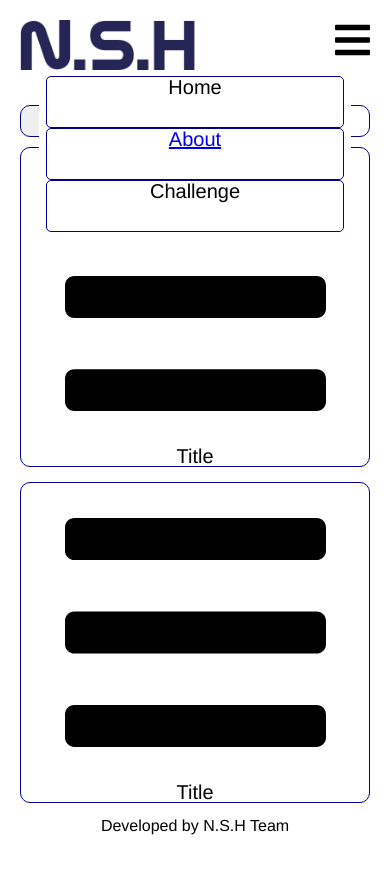
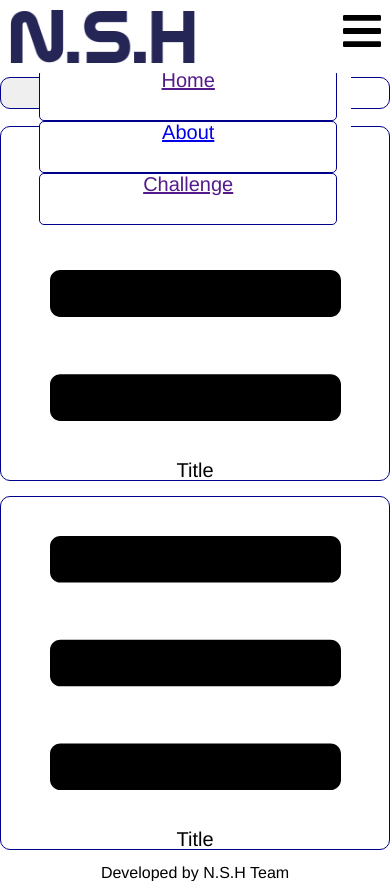
Before and after one commit to Group-Hacka/NASASPACEAPPS-n.s.h., a website: page src/index.html in a window 390 px wide. Both pictures are taken after a click on the element 352 px from the left and 45 px from the top of the page. Before the commit the page ends 854 px from the top, so only its background shows below. Drawn offline with Linux system fonts and the light colour scheme.

Commit message:
arrumando menu fixo

```diff
--- a/src/index.html
+++ b/src/index.html
@@ -10,11 +10,11 @@
 <body>
     <header class="header">
         <div id="show-menu" class="menu-hidden style-pages">
-            <div class="pages">Home</div>
-            <div class="pages"><a href="about.html">About</a></div>
-            <div class="pages">Challenge</div>
+            <a href=""><div class="pages">Home</div></a>
+            <a href="about.html"><div class="pages">About</div></a>
+            <a href=""><div class="pages">Challenge</div></a>
         </div>
-        <div class="menu-style">
+        <div class="menu-style menu-fixed">
             <img class="logo" src="60e04b406b927e17d854f5271d05db48.png" alt="logo-nsh">
             <div id="menu-bar" class="menu-bar" ><img src="bars-solid.svg" alt="menu"></div>
         </div>
--- a/src/styles/styles.css
+++ b/src/styles/styles.css
@@ -1,9 +1,7 @@
 @media only screen and (max-width: 800px) {
-    html {
-        padding: 20px;
-    }
     main {
         font-family: Helvetica;
+        margin-top: 84px;
     }
     .header {
         display: flex;
@@ -58,31 +56,32 @@
     .footer {
         text-align: center;
     }
-
     .menu-hidden {
         display: none;
     }
-
     .menu-exhibit {
         display: flex;
+        margin-top: 69px;
     }
-
+    .menu-fixed {
+        position: fixed;
+        background-color: white;
+        z-index: 2;
+        width: 95%;
+        padding: 10px;
+    }
     .style-pages {
         flex-direction: column;
-        width: 100%;
         z-index: 2;
         background-color: white;
-        margin-top: 55px;
         align-self: center;
         position: fixed;
         width: 80%;
-        margin-top: 56px;
     }
-
     .margin-top-menu {
-        margin-top: 25px;
+        position: relative;
+        top: 77px;
     }
-
     .pages {
         height: 50px;
         font-family: Helvetica;
```
